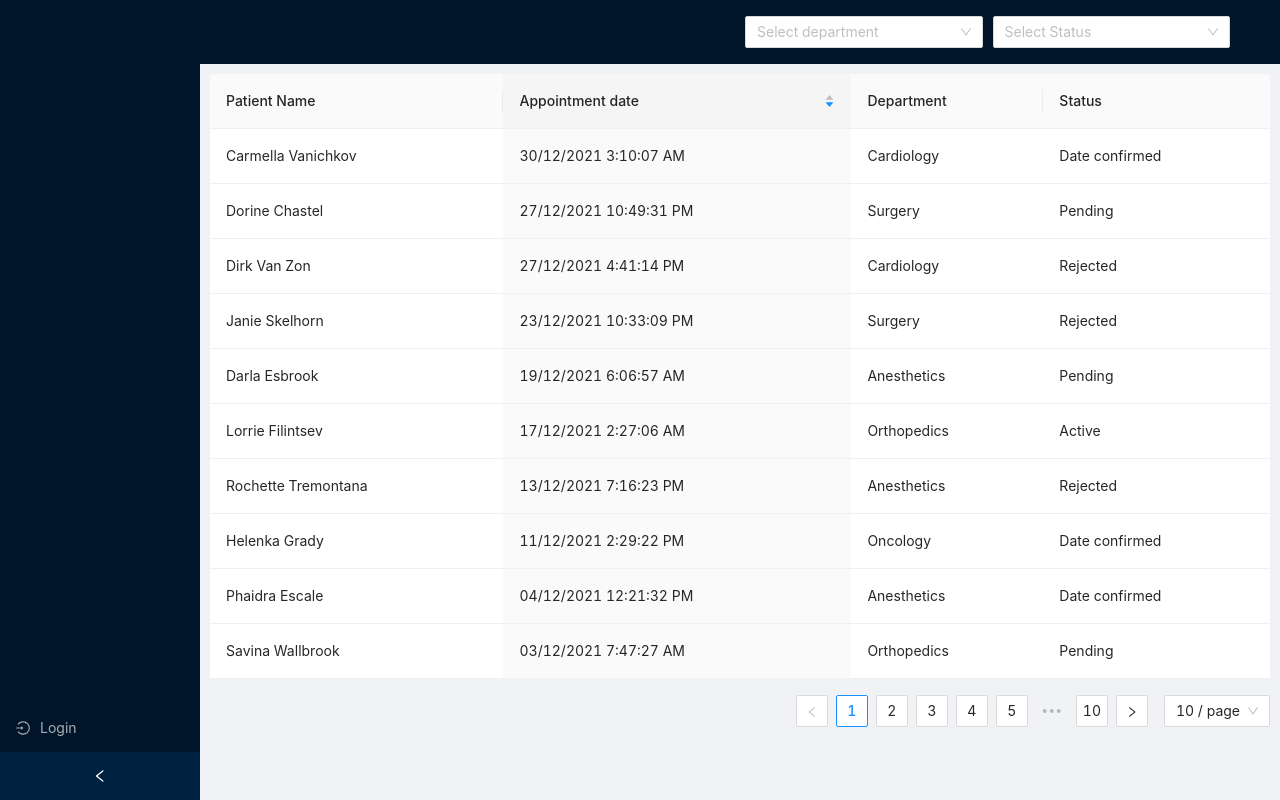
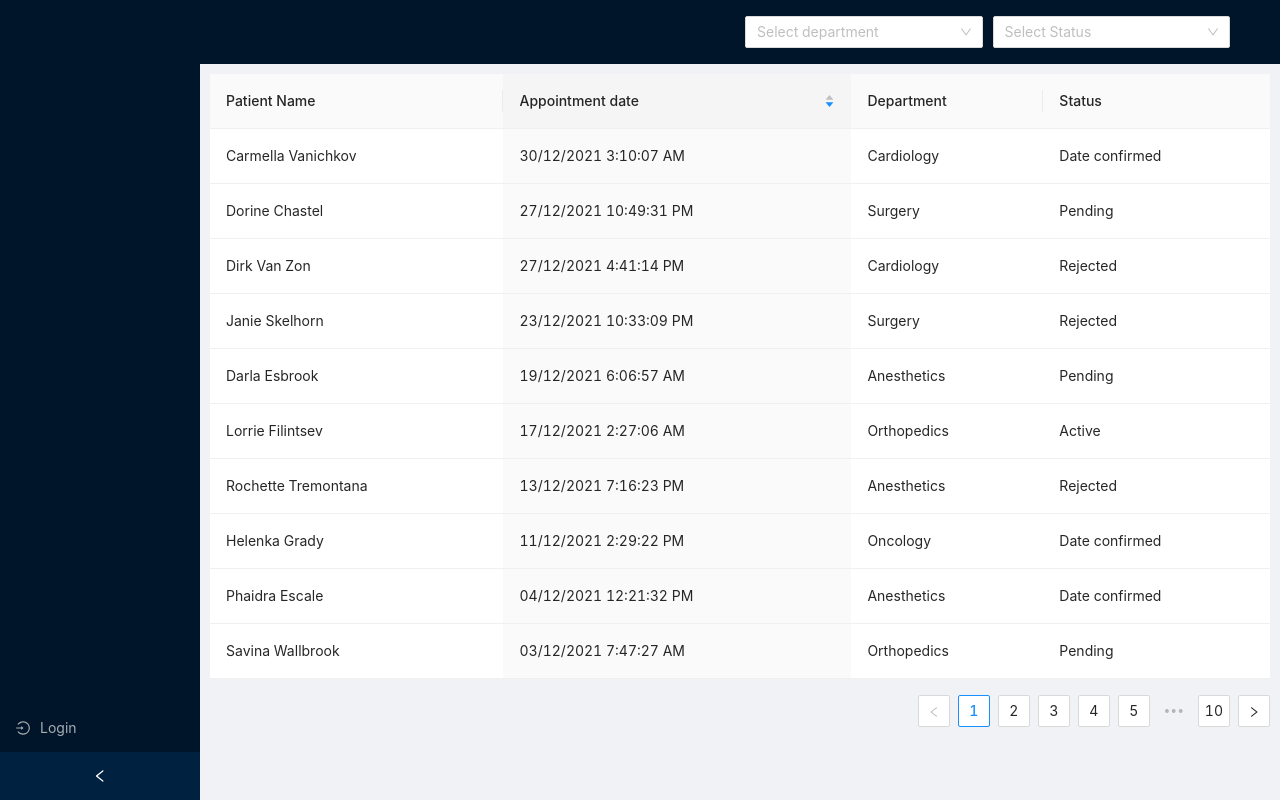
Before and after one commit to vladyslavdmytrenko/project-2, a React (Create React App) app: page / in a window 1280 px wide. Built offline with nearby package versions, Linux system fonts and the light colour scheme; data requests are answered from the project's data file.

Commit message:
fix: disable change size for table

```diff
--- a/src/components/Appointment/Table/index.js
+++ b/src/components/Appointment/Table/index.js
@@ -84,6 +84,7 @@ const AppointmentTable = () => {
       dataSource={appointments}
       onRow={handlerRow}
       loading={status === FETCH_STATUS.LOADING}
+      pagination={{ showSizeChanger: false }}
     />
   );
 };
```
